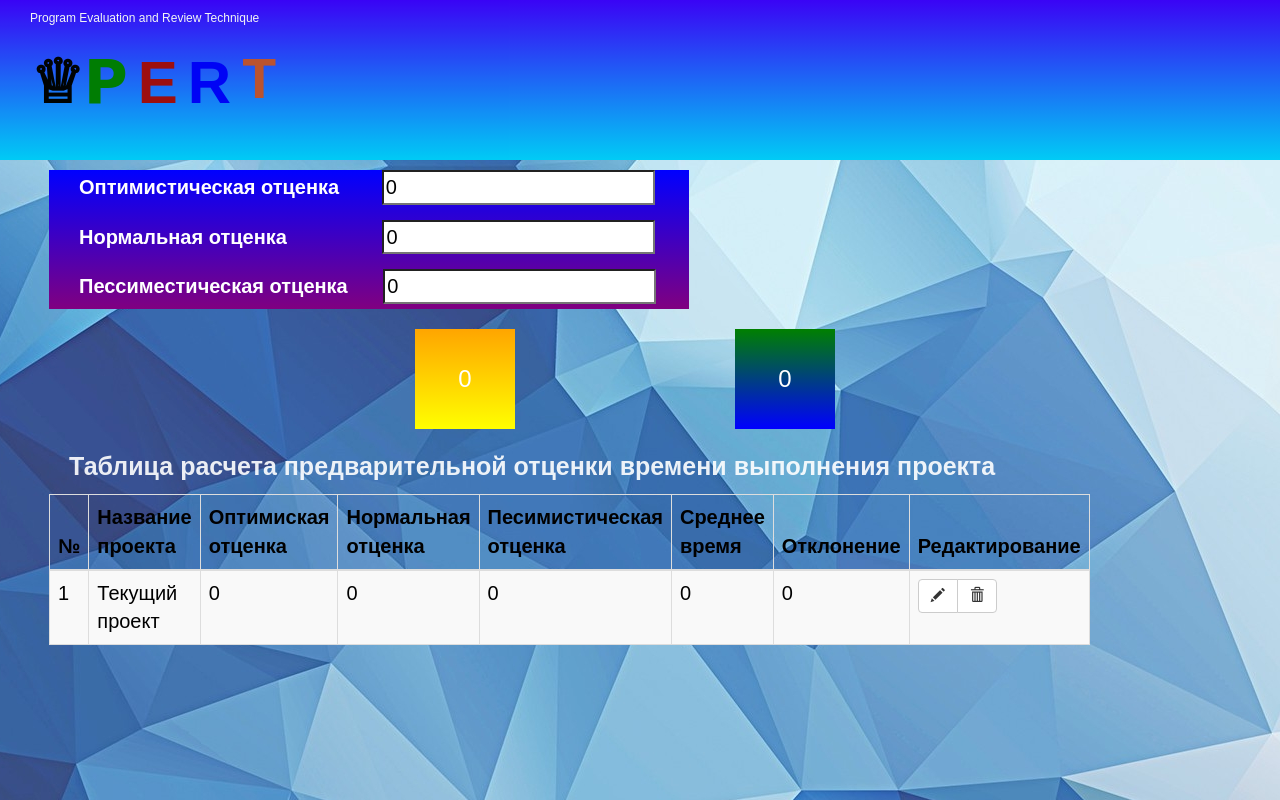
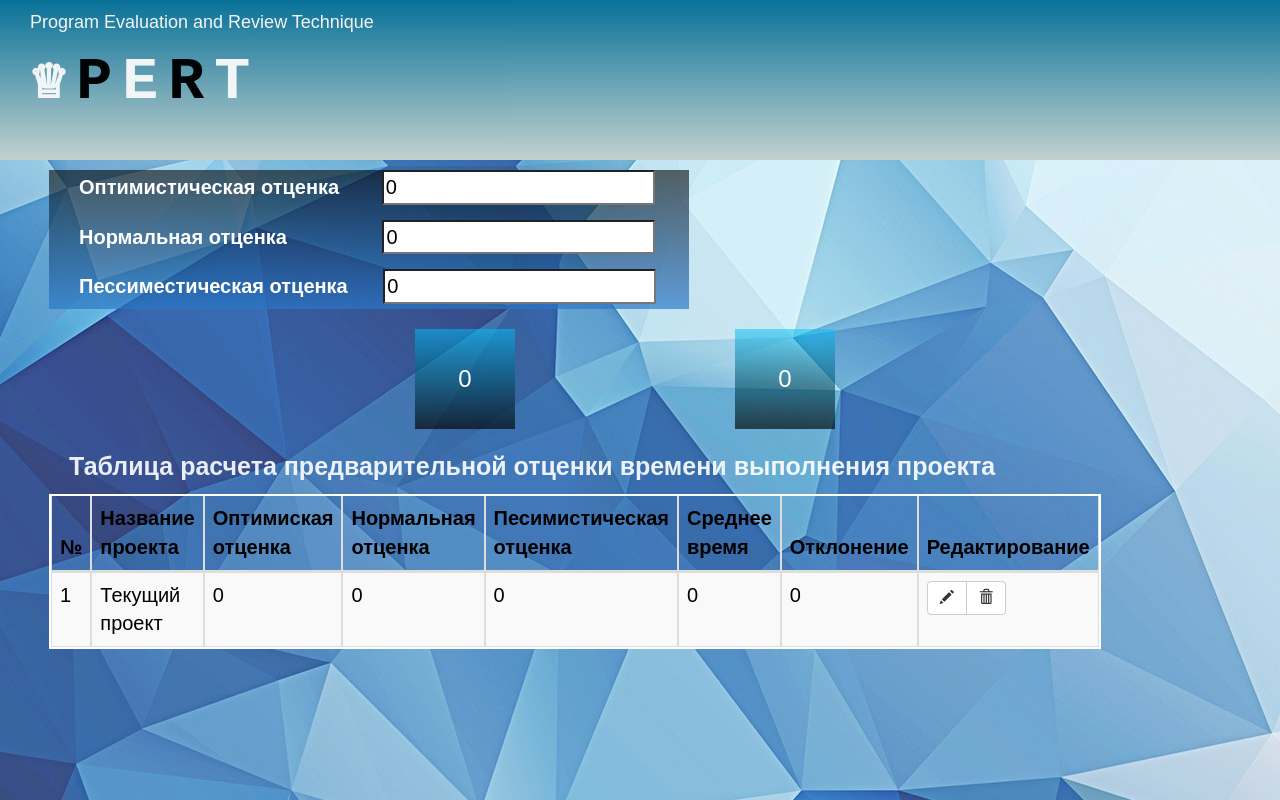
Before and after one commit to Finc8888/perk, a plain HTML site: page index.html in a window 1280 px wide. Drawn offline with nearby package versions, Linux system fonts and the light colour scheme.

Commit message:
Upgrade style

```diff
--- a/css/style.css
+++ b/css/style.css
@@ -8,54 +8,35 @@ form{
 	/* display: inline-block; */
 	/*width: 50vw;*/
 }
-.green{
+.sign:nth-child(odd){
 	margin-right: 10px;
-	font-family: cursive;
-	color:green;
+	font-family: monospace;
+	color: white;
 }
-.purple{
+.sign:nth-child(even){
+	margin-right: 10px;
+	margin-bottom: 10px;
+	font-family: monospace;
+	color: black;
+}
+.logo:hover .sign:nth-child(odd){
+	margin-right: 10px;
+	margin-top: 10px;
+	font-family: Arial;
+	color: black;
+}
+.logo:hover .sign:nth-child(even){
 	margin-right: 10px;
 	font-family: Arial;
-	color:#a50c0c;
+	color: white;
 }
-.blue{
-	margin-right: 10px;
-	font-family: sans-serif;
-	color:blue;
-}
-.orange{
-	margin-right: 10px;
-	font-family: monospace;
-	color: #c55430;
-}
-
 header{
 	display: flex;
 	/*margin-bottom: 30px;*/
-	background-image: linear-gradient(#3c00ff,#00d2ff);
+	background-image: linear-gradient(rgba(0, 156, 247, 0.52),rgba(255, 255, 255, 0.79));
 	height:20vh;
 	position: relative;
 	opacity: 0.95;
-}
-.logo:hover .ferz{
-	color: white;
-	font-size: 65px;
-}
-.logo:hover .purple{
-	margin-top: 10px;
-	font-size: 65px;
-}
-.logo:hover .orange{
-	margin-top: 10px;
-	font-size: 65x;
-}
-.logo:hover .green{
-	margin-bottom: 10px;
-	font-size: 65px;
-}
-.logo:hover .blue{
-	margin-bottom: 10px;
-	font-size: 65px;
 }
 .logo{
 	font-weight: 600;
@@ -68,12 +49,9 @@ header{
 	display: flex;
   flex-direction: row;
 }
-.ferz{
-	color: black;
-}
 .full{
 	color:white;
-	font-size: 12px;
+	font-size: 18px;
 	margin-left: 30px;
 	margin-top: 10px;
 }
@@ -97,6 +75,11 @@ header{
 	overflow-x: auto;
 	width: 50vw;
 	color:black;
+	border-collapse: separate;
+
+}
+td,th{
+	border: 5px solid rgb(255, 255, 255);
 }
 .result{
 	padding: 20px;
@@ -110,7 +93,7 @@ header{
 	display: flex;
 	justify-content: center;
 	align-items: center;
-	background-image: linear-gradient(orange,yellow);
+	background-image: linear-gradient(rgba(0, 197, 255, 0.5),rgba(0, 0, 0, 0.65));
 	height: 100px;
 	width: 100px;
 	color:white;
@@ -119,7 +102,7 @@ header{
 	display: flex;
 	justify-content: center;
 	align-items: center;
-	background-image: linear-gradient(green,blue);
+	background-image: linear-gradient(rgba(0, 197, 255, 0.5),rgba(0, 0, 0, 0.65));
 	height: 100px;
 	width: 100px;
 	color:white;
@@ -167,5 +150,8 @@ body{
 	position: absolute; */
 	display: block;
 	width: 50vw;
-	background-image: linear-gradient(blue,purple);
+	background-image: linear-gradient(rgba(0, 0, 0, 0.59),rgba(41, 120, 202, 0.67));
 }
+.table-bordered{
+	border: 2px solid rgb(255, 255, 255)
+}
--- a/index.html
+++ b/index.html
@@ -11,11 +11,11 @@
 <body class="color-word">
 	<header>
 		<div class="logo">
-			<span class="ferz">&#9813;</span>
-			<span class="green">P</span>
-			<span class="purple">E</span>
-			<span class="blue">R</span>
-			<span class="orange">T</span>
+			<span class="sign">&#9813;</span>
+			<span class="sign">P</span>
+			<span class="sign">E</span>
+			<span class="sign">R</span>
+			<span class="sign">T</span>
 		</div>
 		<div class="full">Program Evaluation and Review Technique</div>
 	</header>
```
Also changed, not shown: 1 other file.
